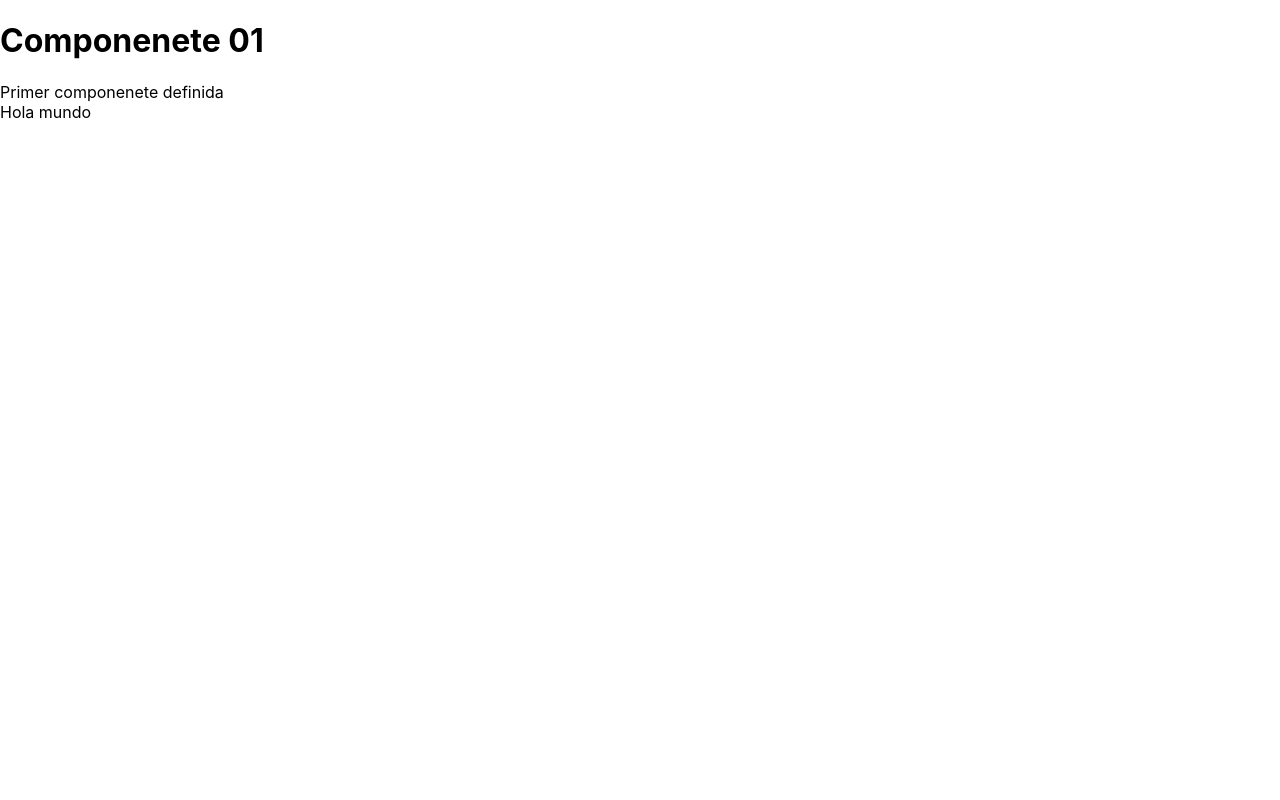
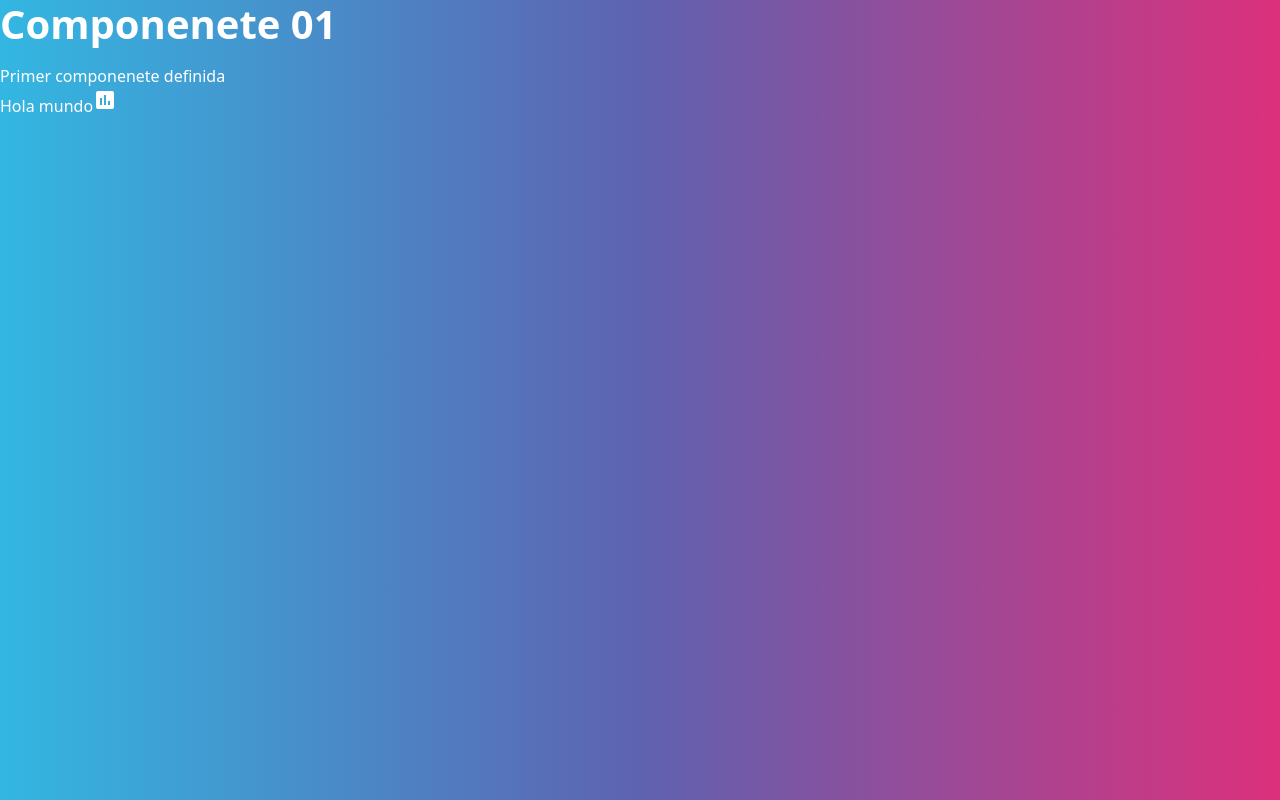
Before and after one commit to SandraSota/sitioreact0, a React (Create React App) app: page / in a window 1280 px wide. Built offline with nearby package versions, Linux system fonts and the light colour scheme.

Commit message:
v04. install bootwatch, icons, toastify

```diff
--- a/package.json
+++ b/package.json
@@ -7,9 +7,11 @@
     "@testing-library/jest-dom": "^5.17.0",
     "@testing-library/react": "^13.4.0",
     "@testing-library/user-event": "^13.5.0",
+    "bootswatch": "^5.3.2",
     "react": "^18.2.0",
     "react-dom": "^18.2.0",
     "react-scripts": "5.0.1",
+    "react-toastify": "^9.1.3",
     "web-vitals": "^2.1.4"
   },
   "scripts": {
--- a/public/index.html
+++ b/public/index.html
@@ -25,6 +25,7 @@
       Learn how to configure a non-root public URL by running `npm run build`.
     -->
     <title>React App</title>
+    <link href="https://fonts.googleapis.com/icon?family=Material+Icons" rel="stylesheet">
   </head>
   <body>
     <noscript>You need to enable JavaScript to run this app.</noscript>
--- a/src/App.js
+++ b/src/App.js
@@ -1,5 +1,5 @@
-import logo from './logo.svg';
-import './App.css';
+//import logo from './logo.svg';
+//import './App.css';
 import C01Componente from './pagina/C01Componente';
 
 function App() {
@@ -7,6 +7,8 @@
     <div>
       <C01Componente/>
         Hola mundo
+        <i class="large material-icons">insert_chart</i>
+
 
     </div>
   );
--- a/src/index.js
+++ b/src/index.js
@@ -3,6 +3,8 @@
 import './index.css';
 import App from './App';
 import reportWebVitals from './reportWebVitals';
+
+import 'bootswatch/dist/quartz/bootstrap.min.css';
 
 const root = ReactDOM.createRoot(document.getElementById('root'));
 root.render(
```
Also changed, not shown: 1 other file (tests, documents, lock files or other folders).
